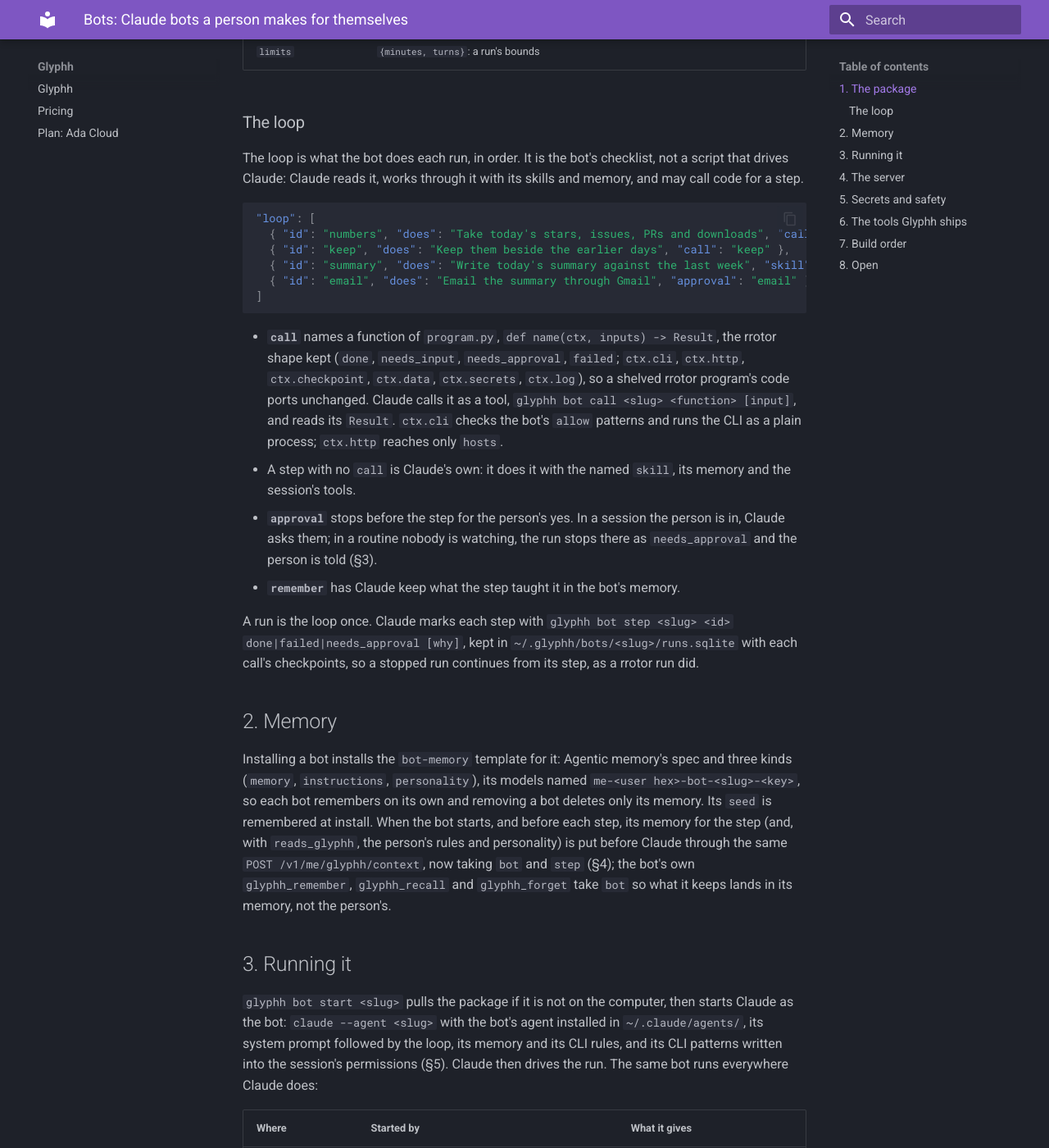
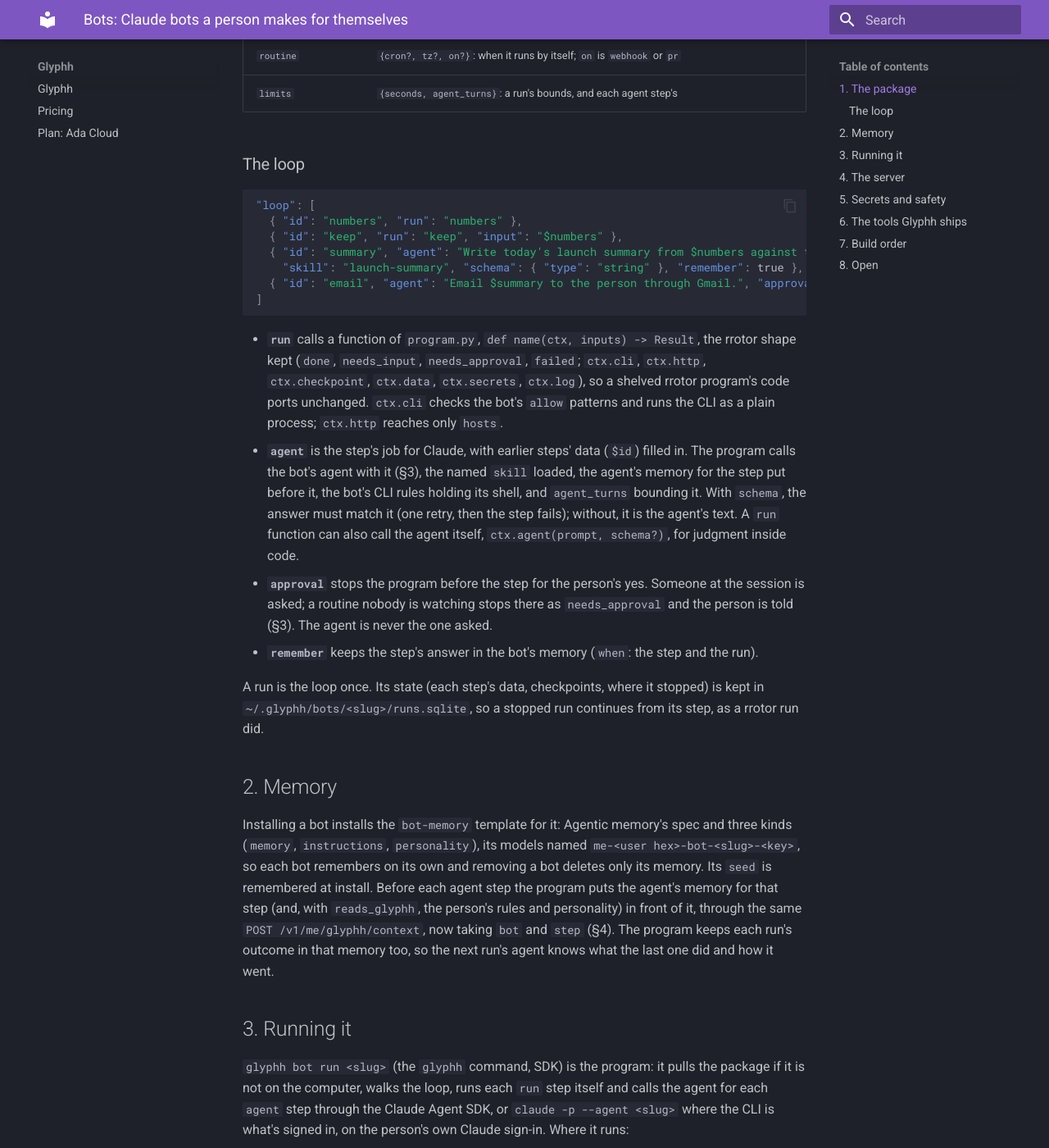
Before and after one commit to glyphh-ai/server, an MkDocs documentation site: the page built from docs/specs/bots.md, in a window 1280 px wide and 1400 px high, scrolled down 1756 px. Shown: the whole window at 82% size. Built offline with MkDocs 1.6.1 and Material for MkDocs 9.7.7, drawn with Linux system fonts in a browser that asks for light colours; some of the changed text lies outside the part shown.

Commit message:
Spec: the program controls the agent
The loop is code: it runs code steps itself and calls the bot's Claude agent
for each agent step, holds approvals and keeps memory; the agent does the
work, the program keeps it on its job.

Co-Authored-By: Claude Opus 5.5 <noreply@anthropic.com>

````diff
--- a/docs/specs/bots.md
+++ b/docs/specs/bots.md
@@ -1,22 +1,27 @@
 # Bots: Claude bots a person makes for themselves
 
 A bot is a Claude agent with Glyphh's tooling: a Claude that does one job for the person who made it, the way they
-would do it, again and again (watch a launch each morning, triage an inbox, keep a reading list, chase a PR). **Claude
-is the bot**: it drives every run, decides each step and calls the tools; Glyphh gives it what makes it that bot and
-not any Claude:
+would do it, again and again (watch a launch each morning, triage an inbox, keep a reading list, chase a PR).
+
+**The program controls the agent.** The usual agent is a model that decides what to do and calls tools; a bot inverts
+that. Its program is the loop, and code runs it: which step comes next, what each step is given, when to stop, what
+needs the person's yes, what is kept. For each step that needs judgment, the program calls the bot's Claude agent with
+that step's job, its skill and its memory, and takes the agent's answer as the step's data. Claude does the work and
+makes the bot what it is, and the program keeps it on its job. So a bot does the same job the same way each run: it
+doesn't drift, skip a step or approve itself, and every run leaves the same record.
 
 | Part | What | Where it comes from |
 |---|---|---|
-| **Agent** | Who the bot is: its name, its job and its system prompt, the tools it may use, its model | A Claude agent definition, packaged with the bot |
+| **Program** | The loop: its steps in order, code steps run directly and agent steps handed to Claude, approvals, limits | Packaged with the bot |
+| **Agent** | Who does each agent step: its name, its system prompt, the tools it may use, its model | A Claude agent definition, packaged with the bot |
 | **Memory** | The bot's own personality, rules and memory, plus the person's glyphh read alongside | A template (`templates.md`), installed per bot |
-| **Skills** | `SKILL.md` files: how the bot does each part of its job | Packaged with the bot |
+| **Skills** | `SKILL.md` files: how the agent does each kind of step | Packaged with the bot |
 | **CLIs** | The command-line tools it may run, each with `allow` and `approvals` patterns | Packaged with the bot |
-| **Program** | The loop it follows each run, and the code it calls for work code does better than Claude | Packaged with the bot |
 
-A bot is the person's alone: nobody else calls it, sees it or shares its memory. It runs in **the person's own Claude
-session**, so there is no runtime to host: Claude Code on their computer, a Claude Code cloud session, or Cowork. Its
-**routine** (a scheduled task, a webhook or a PR event that wakes a session) starts it; the session is the runtime.
-rrotor stays shelved: none of this needs it.
+A bot is the person's alone: nobody else calls it, sees it or shares its memory. It runs on **the person's own
+Claude**, so there is no runtime to host: Claude Code on their computer, a Claude Code cloud session, or Cowork. Its
+**routine** (a scheduled task, a webhook or a PR event) starts the program. rrotor stays shelved: none of this needs
+it.
 
 ## 1. The package
 
@@ -24,84 +29,79 @@ A bot is a folder, `~/.glyphh/bots/<slug>/` on a computer, kept in the person's
 session they open can pull it (§4):
 
 ```
-bot.json        the manifest
+bot.json        the manifest, with the loop
+program.py      the program's code steps (optional: a loop can be all agent steps)
 agent.md        the Claude agent: frontmatter (name, description, tools, model) and its system prompt
-program.py      the program's code functions (optional: a bot can be all Claude)
 skills/*/SKILL.md
 tests/          optional, run by `glyphh bot test`
 ```
 
-`agent.md` is a Claude Code agent definition (`.claude/agents/*.md`), so Claude Code runs the bot as itself or as a
-subagent; Cowork and the Claude Agent SDK read the same file. Its system prompt is the bot's job in the bot's words;
-Glyphh adds the loop, the memory and the CLI rules to it when the bot starts (§3).
-
-`bot.json` (unknown keys refused, as everywhere):
+`agent.md` is a Claude Code agent definition (`.claude/agents/*.md`), the same file Cowork and the Claude Agent SDK
+read. `bot.json` (unknown keys refused, as everywhere):
 
 | Field | What |
 |---|---|
 | `slug`, `name`, `summary`, `version` | As a template's; `slug` `^[a-z][a-z0-9-]{0,30}$` |
 | `seed` | `{personality[], instructions[], memory[]}`: what the bot starts knowing, remembered at install |
-| `reads_glyphh` | `true` (the default): the person's own personality and rules are put before the bot too, theirs first |
+| `reads_glyphh` | `true` (the default): the person's own personality and rules are put before the agent too, theirs first |
 | `clis` | `{name: {command, allow[globs], approvals[globs], env{"X":"secret:NAME"}}}`, the rrotor CLI block without `install`, `home` or `image`: the CLI is one already on the computer or in the cloud environment |
 | `hosts` | The HTTPS hosts the program's code reaches |
 | `secrets` | Names only (`^[A-Z][A-Z0-9_]{0,63}$`); values come from the environment (§5), never the package |
-| `loop` | The program's loop: `[{id, does, ...}]`, below |
+| `loop` | The program's steps, `[{id, run|agent, ...}]`, below |
 | `routine` | `{cron?, tz?, on?}`: when it runs by itself; `on` is `webhook` or `pr` |
-| `limits` | `{minutes, turns}`: a run's bounds |
+| `limits` | `{seconds, agent_turns}`: a run's bounds, and each agent step's |
 
 ### The loop
 
-The loop is what the bot does each run, in order. It is the bot's checklist, not a script that drives Claude: Claude
-reads it, works through it with its skills and memory, and may call code for a step.
-
 ```json
 "loop": [
-  { "id": "numbers", "does": "Take today's stars, issues, PRs and downloads", "call": "numbers" },
-  { "id": "keep", "does": "Keep them beside the earlier days", "call": "keep" },
-  { "id": "summary", "does": "Write today's summary against the last week", "skill": "launch-summary", "remember": true },
-  { "id": "email", "does": "Email the summary through Gmail", "approval": "email" }
+  { "id": "numbers", "run": "numbers" },
+  { "id": "keep", "run": "keep", "input": "$numbers" },
+  { "id": "summary", "agent": "Write today's launch summary from $numbers against the last week in $keep.",
+    "skill": "launch-summary", "schema": { "type": "string" }, "remember": true },
+  { "id": "email", "agent": "Email $summary to the person through Gmail.", "approval": "email" }
 ]
 ```
 
-- **`call`** names a function of `program.py`, `def name(ctx, inputs) -> Result`, the rrotor shape kept (`done`,
+- **`run`** calls a function of `program.py`, `def name(ctx, inputs) -> Result`, the rrotor shape kept (`done`,
   `needs_input`, `needs_approval`, `failed`; `ctx.cli`, `ctx.http`, `ctx.checkpoint`, `ctx.data`, `ctx.secrets`,
-  `ctx.log`), so a shelved rrotor program's code ports unchanged. Claude calls it as a tool, `glyphh bot call <slug>
-  <function> [input]`, and reads its `Result`. `ctx.cli` checks the bot's `allow` patterns and runs the CLI as a plain
-  process; `ctx.http` reaches only `hosts`.
-- A step with no `call` is Claude's own: it does it with the named `skill`, its memory and the session's tools.
-- **`approval`** stops before the step for the person's yes. In a session the person is in, Claude asks them; in a
-  routine nobody is watching, the run stops there as `needs_approval` and the person is told (§3).
-- **`remember`** has Claude keep what the step taught it in the bot's memory.
+  `ctx.log`), so a shelved rrotor program's code ports unchanged. `ctx.cli` checks the bot's `allow` patterns and runs
+  the CLI as a plain process; `ctx.http` reaches only `hosts`.
+- **`agent`** is the step's job for Claude, with earlier steps' data (`$id`) filled in. The program calls the bot's
+  agent with it (§3), the named `skill` loaded, the agent's memory for the step put before it, the bot's CLI rules
+  holding its shell, and `agent_turns` bounding it. With `schema`, the answer must match it (one retry, then the step
+  fails); without, it is the agent's text. A `run` function can also call the agent itself, `ctx.agent(prompt,
+  schema?)`, for judgment inside code.
+- **`approval`** stops the program before the step for the person's yes. Someone at the session is asked; a routine
+  nobody is watching stops there as `needs_approval` and the person is told (§3). The agent is never the one asked.
+- **`remember`** keeps the step's answer in the bot's memory (`when`: the step and the run).
 
-A run is the loop once. Claude marks each step with `glyphh bot step <slug> <id> done|failed|needs_approval [why]`,
-kept in `~/.glyphh/bots/<slug>/runs.sqlite` with each call's checkpoints, so a stopped run continues from its step,
-as a rrotor run did.
+A run is the loop once. Its state (each step's data, checkpoints, where it stopped) is kept in
+`~/.glyphh/bots/<slug>/runs.sqlite`, so a stopped run continues from its step, as a rrotor run did.
 
 ## 2. Memory
 
 Installing a bot installs the `bot-memory` template for it: Agentic memory's spec and three kinds (`memory`,
 `instructions`, `personality`), its models named `me-<user hex>-bot-<slug>-<key>`, so each bot remembers on its own
-and removing a bot deletes only its memory. Its `seed` is remembered at install. When the bot starts, and before each
-step, its memory for the step (and, with `reads_glyphh`, the person's rules and personality) is put before Claude
-through the same `POST /v1/me/glyphh/context`, now taking `bot` and `step` (§4); the bot's own `glyphh_remember`,
-`glyphh_recall` and `glyphh_forget` take `bot` so what it keeps lands in its memory, not the person's.
+and removing a bot deletes only its memory. Its `seed` is remembered at install. Before each agent step the program
+puts the agent's memory for that step (and, with `reads_glyphh`, the person's rules and personality) in front of it,
+through the same `POST /v1/me/glyphh/context`, now taking `bot` and `step` (§4). The program keeps each run's outcome
+in that memory too, so the next run's agent knows what the last one did and how it went.
 
 ## 3. Running it
 
-`glyphh bot start <slug>` pulls the package if it is not on the computer, then starts Claude as the bot: `claude
---agent <slug>` with the bot's agent installed in `~/.claude/agents/`, its system prompt followed by the loop, its
-memory and its CLI rules, and its CLI patterns written into the session's permissions (§5). Claude then drives the run.
-The same bot runs everywhere Claude does:
+`glyphh bot run <slug>` (the `glyphh` command, SDK) is the program: it pulls the package if it is not on the computer,
+walks the loop, runs each `run` step itself and calls the agent for each `agent` step through the Claude Agent SDK,
+or `claude -p --agent <slug>` where the CLI is what's signed in, on the person's own Claude sign-in. Where it runs:
 
 | Where | Started by | What it gives |
 |---|---|---|
-| Claude Code on the person's computer | `/bot <slug>`, `glyphh bot start <slug>`, or `/loop` | Their own CLIs, files and sign-ins; runs while the computer is on |
-| A Claude Code cloud session | The bot's routine, made a scheduled task at install (`create_trigger`, a fresh session per run, its prompt `glyphh bot start <slug>`), or a webhook / PR event | Runs with the computer off; cron at most hourly; the cloud environment holds its CLIs and secrets |
-| Cowork | Cowork's own scheduled tasks, with the bot's agent and skills installed as a Cowork plugin | The same, for people who don't use Claude Code |
+| The person's computer | `/bot run <slug>` in Claude Code, `glyphh bot run <slug>` in a shell, or a local scheduled task | Their own CLIs, files and sign-ins; runs while the computer is on |
+| A Claude Code cloud session | The bot's routine, made a scheduled task at install (`create_trigger`, a fresh session per run, its prompt `glyphh bot run <slug>`), or a webhook / PR event | Runs with the computer off; cron at most hourly; the cloud environment holds its CLIs and secrets |
+| Cowork | Cowork's own scheduled tasks, with the bot installed as a Cowork plugin | The same, for people who don't use Claude Code |
 
-A routine run nobody watches ends `done`, `failed` or `needs_approval`; the last two push to the person's phone with
-the run's step and why, and `/bot continue <slug>` (or answering the push in that session) carries it on. Every run's
-outcome is kept in the bot's memory as `memory` (`when`: the run), so the bot knows what it did last time.
+A run nobody watches ends `done`, `failed` or `needs_approval`; the last two push to the person's phone with the run's
+step and why, and `/bot continue <slug>` (or answering the push) carries it on from that step.
 
 ## 4. The server
 
@@ -122,25 +122,26 @@ person's own. Bots count against the plan's models (each bot's memory is three)
 
 - Secrets are names in the package and values in the environment: the computer's `~/.glyphh/bots/<slug>/.env` (mode
   600), or the cloud environment's variables. The server never holds a value.
-- The agent's `tools` frontmatter is what the bot may use; its CLIs reach Claude Code's permissions as `Bash(<command>
-  <allow>)` rules for the bot's session, approvals as `ask` rules, so Claude's own shell calls are held to the same
+- The agent's `tools` frontmatter is all an agent step may use. The bot's CLIs reach the agent's session as
+  `Bash(<command> <allow>)` permission rules, approvals as `ask` rules, so its shell calls are held to the same
   patterns `ctx.cli` checks (`E_CLI_DENIED` outside `allow`).
-- `approval` is how a bot that sends, pays or deletes asks first. A routine run never approves its own step.
+- Approvals live in the program, not the prompt: a step that sends, pays or deletes is marked `approval`, and a
+  routine run never approves its own step.
 
 ## 6. The tools Glyphh ships
 
-- **The `bot` skill** (plugin): "make me a bot that…" interviews the person for the job, writes `agent.md`,
-  `bot.json`, the skills and any code, runs it once with them watching, then saves it and sets its routine.
-- **`glyphh bot`** (SDK 3.8): `new`, `start`, `continue`, `call`, `step`, `test` (the code with fake CLIs and HTTP,
-  rrotor's Harness kept), `pull`, `save`, `list`, `remove`.
-- **`/bot`** (plugin): the list with each bot's last run; start, continue and pause.
+- **The `bot` skill** (plugin): "make me a bot that…" interviews the person for the job, writes the loop, `agent.md`,
+  the skills and any code, runs it once with them watching, then saves it and sets its routine.
+- **`glyphh bot`** (SDK 3.8): `new`, `run`, `continue`, `test` (the loop with a fake agent, CLIs and HTTP, rrotor's
+  Harness kept), `pull`, `save`, `list`, `remove`.
+- **`/bot`** (plugin): the list with each bot's last run; run, continue and pause.
 - **The platform**: a Bots page listing them, their runs and memory.
 
 ## 7. Build order
 
-1. The package (`agent.md`, `bot.json`), `glyphh bot start`, `call` and `step` on the computer, with `launch_watch`
-   ported as the first bot.
-2. Bot memory (`bot-memory` template, `context` and the memory tools with `bot`) and the server's `/v1/me/bots`.
+1. The package, `glyphh bot run` with agent steps through the Agent SDK, on the computer, with `launch_watch` ported as
+   the first bot.
+2. Bot memory (`bot-memory` template, `context` with `bot` and `step`) and the server's `/v1/me/bots`.
 3. The `bot` skill and `/bot`; routines as cloud scheduled tasks; the push on `needs_approval`.
 4. Cowork (the bot as a Cowork plugin) and the connector's bot tools, then the library's Glyphh-made bots and the
    platform page.
@@ -148,5 +149,5 @@ person's own. Bots count against the plan's models (each bot's memory is three)
 ## 8. Open
 
 - Whether a bot's memory should be its own (above) or a slice of the person's glyphh.
-- Whether a cloud routine runs one session per run (simple, above) or one long-lived session per bot woken each time
-  (keeps context, costs more).
+- Whether agent steps in one run share one agent session (context carries from step to step) or each start fresh
+  (above: cleaner, each step only what the program gives it).
````
